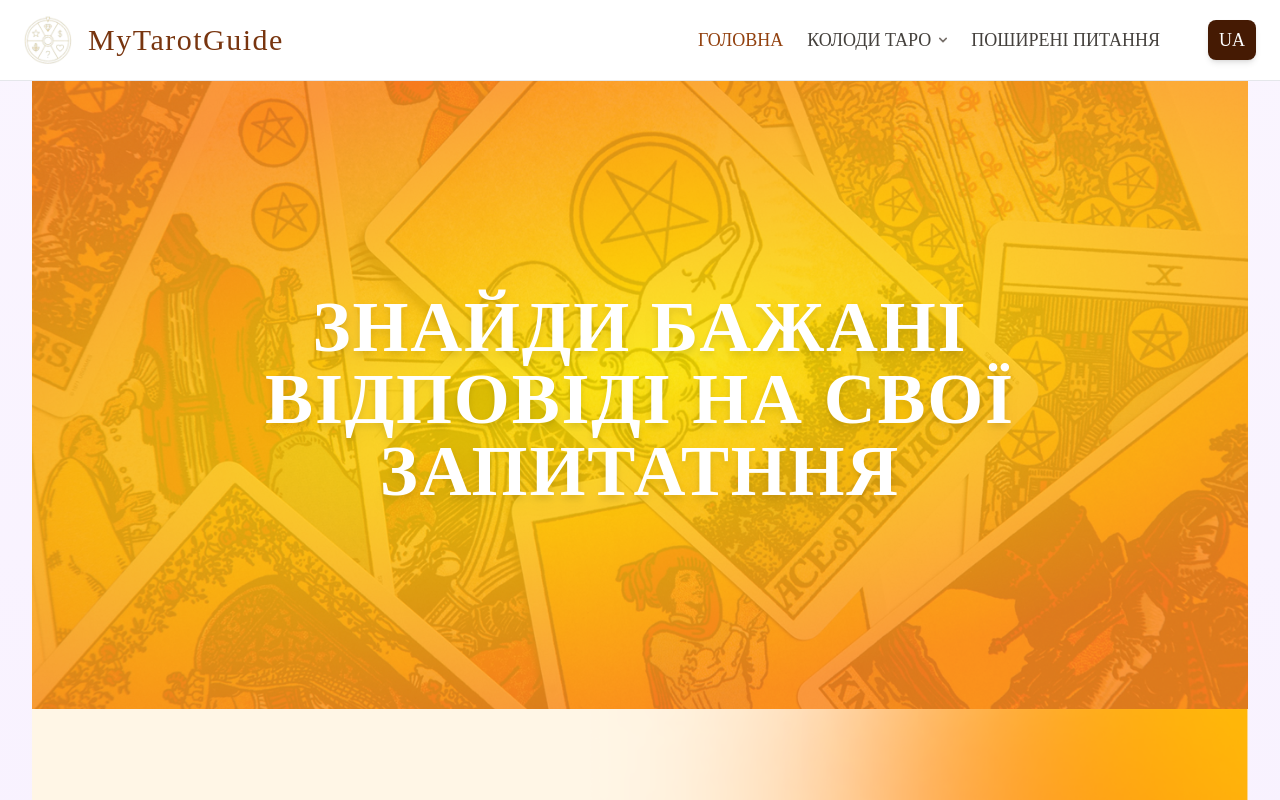
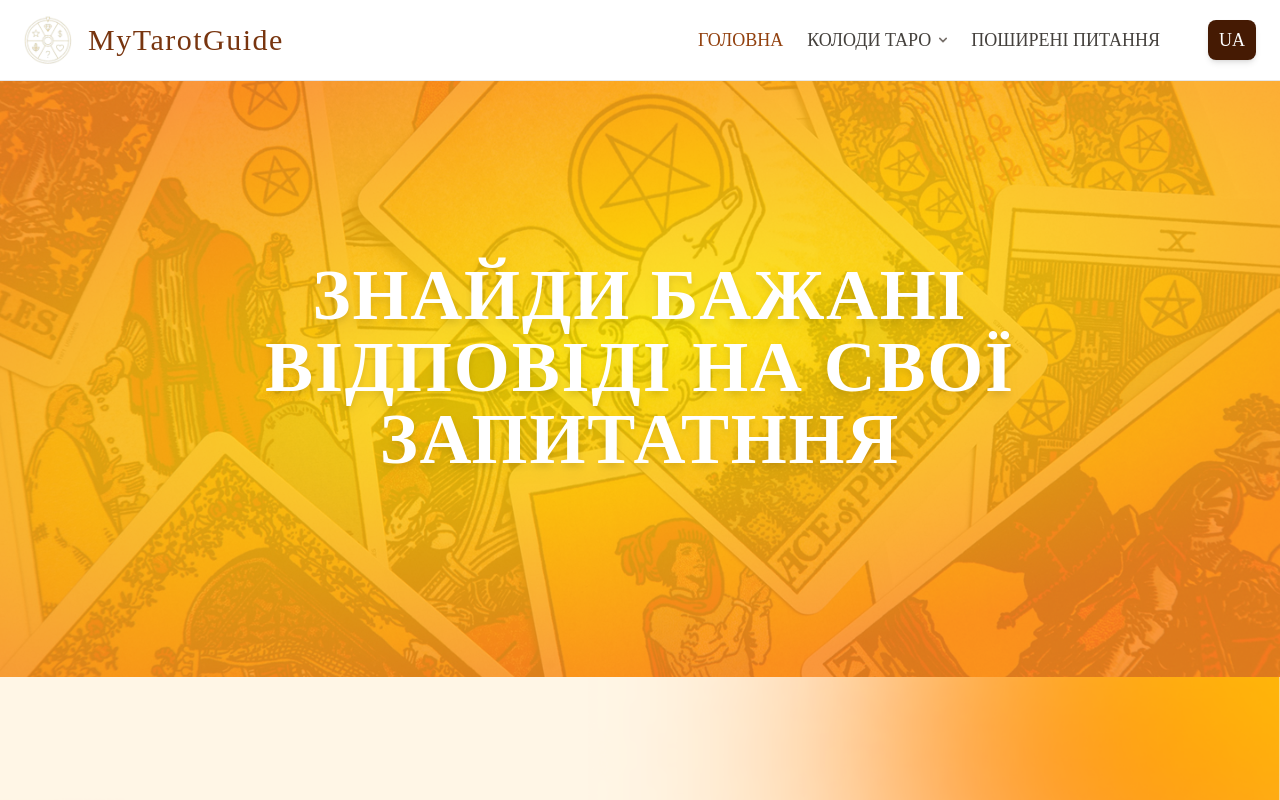
Before and after one commit to kateryna-horyslavets/tarot-website, a React (Create React App) app: page / in a window 1280 px wide. Shown: the top 800 px of the page. Built offline with nearby package versions, Linux system fonts and the light colour scheme; the HTML template or start-up script is replaced by a standard one.

Commit message:
Setting up routes

```diff
--- a/src/App.jsx
+++ b/src/App.jsx
@@ -2,9 +2,8 @@ import { BrowserRouter as Router, Routes, Route } from "react-router-dom";
 import Navbar from "./components/Navbar";
 import Footer from "./components/Footer"
 import Home from "./pages/Home";
-import Tarots from "./pages/Tarots";
-import WaiteTarotMeaning from "./pages/Waite-tarot";
-import CeccoliTarotMeaning from "./pages/Ceccoli-tarot";
+import WaiteTarotPage from "./pages/Waite-tarot";
+import CeccoliTarotPage from "./pages/Ceccoli-tarot";
 import Cups from "./pages/Cups";
 import Pentacles from "./pages/Pentacles";
 import Swords from "./pages/Swords";
@@ -17,12 +16,11 @@ export default function App() {
         <Router>
             <div className="flex flex-col min-h-screen bg-gradient-to-b from-purple-50 to-purple-100">
                 <Navbar />
-                <main className="flex-grow p-8">
+                <main className="flex-grow">
                     <Routes>
                         <Route path="/" element={<Home />} />
-                        <Route path="/tarots" element={<Tarots />} />
-                        <Route path="/waite" element={<WaiteTarotMeaning/>} />
-                        <Route path="/ceccoli" element={<CeccoliTarotMeaning/>} />
+                        <Route path="/waite" element={<WaiteTarotPage/>} />
+                        <Route path="/ceccoli" element={<CeccoliTarotPage/>} />
                         <Route path="/questions" element={<Questions/>} />
                         <Route path="/cups" element={<Cups />} />
                         <Route path="/pentacles" element={<Pentacles />} />
```
